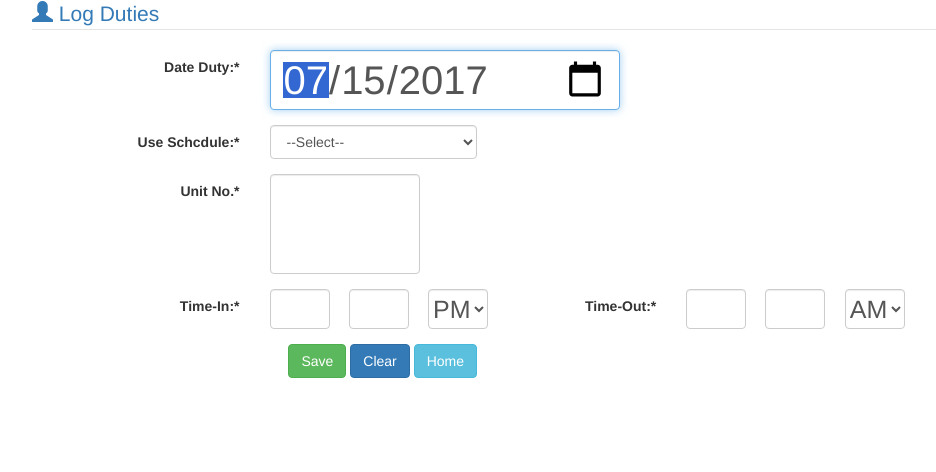
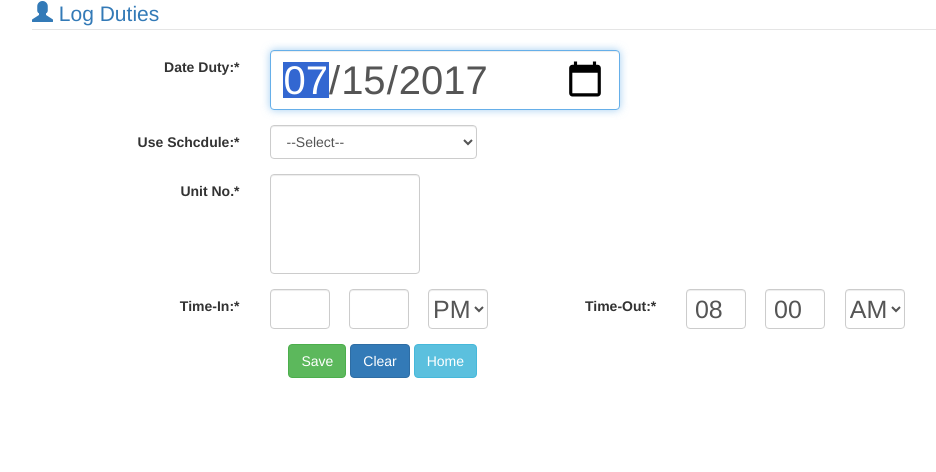
Before and after one commit to tayots/brigade, a CodeIgniter app: page /database/index.php/duty/attendance in a window 1280 px wide. Shown: the part 96-568 px from the top of the page, without its empty margins (53-989 px from the left). Run offline with CodeIgniter, Linux system fonts and the light colour scheme; data that the repository does not hold is empty; some libraries are stand-ins or nearby versions.

Commit message:
set default time out

```diff
--- a/application/views/duty_attendance.php
+++ b/application/views/duty_attendance.php
@@ -82,10 +82,10 @@ defined('BASEPATH') OR exit('No direct script access allowed');
                     </div>
                     <label for="lastName" class="col-lg-2 control-label">Time-Out:*</label>
                     <div class="col-lg-1">
-                        <input onkeyup="validate_digit(this, 'time_c_min');" onblur="max_two_digit(this);" style="padding:0;height: 40px;width: 60px;font-size: 25px;text-align: center;" type="number" class="form-control" name="time_c_hour" id="time_c_hour" min="0" maxlength="2" value="<?=$this->input->post('time_c_hour');?>">
+                        <input onkeyup="validate_digit(this, 'time_c_min');" onblur="max_two_digit(this);" style="padding:0;height: 40px;width: 60px;font-size: 25px;text-align: center;" type="number" class="form-control" name="time_c_hour" id="time_c_hour" min="0" maxlength="2" value="08">
                     </div>
                     <div class="col-lg-1">
-                        <input onkeyup="validate_digit(this, 'time_c_period');" onblur="max_two_digit(this);" style="padding:0;height: 40px;width: 60px;font-size: 25px;text-align: center;" type="number" class="form-control" name="time_c_min" id="time_c_min" min="0   " maxlength="2" value="<?=$this->input->post('time_c_hour');?>">
+                        <input onkeyup="validate_digit(this, 'time_c_period');" onblur="max_two_digit(this);" style="padding:0;height: 40px;width: 60px;font-size: 25px;text-align: center;" type="number" class="form-control" name="time_c_min" id="time_c_min" min="0" maxlength="2" value="00">
                     </div>
                     <div class="col-lg-1">
                         <select class="form-control" name="time_c_period" id="time_c_period" style="padding:0;height: 40px;width: 60px;font-size: 25px;text-align: center;">
```
Also changed, not shown: application/controllers/Duty.php (line endings or trailing spaces).
